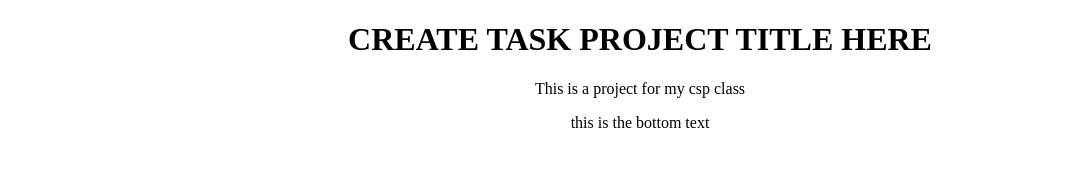
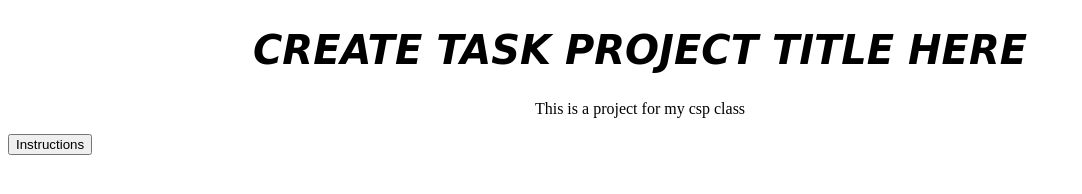
Before and after one commit to JaydenAnokyeCats/TowerBuild, a plain HTML site: page index.html in a window 1280 px wide. Shown: the whole page, without its empty margins (0-1082 px from the left). Drawn offline with Linux system fonts and the light colour scheme.

Commit message:
absoluteley nothing got done. great

```diff
--- a/index.html
+++ b/index.html
@@ -3,17 +3,18 @@
 <head>
     <meta charset="UTF-8">
     <meta name="viewport" content="width=device-width, initial-scale=1.0">
+    <link rel="stylesheet" href="main.css" />
     <title>Document</title>
 </head>
 <body>
+<!-- Intro -->
     <center>
-    <h1>CREATE TASK PROJECT TITLE HERE</h1>
+    <h1 class="projectTitle">CREATE TASK PROJECT TITLE HERE</h1>
     <p>This is a project for my csp class</p>
     </center>
 
-    <div style="position: relative; text-align: center;">
-        <p>this is the bottom text</p>
-    </div>
+    <button>Instructions</button>
+
 
 </body>
 </html>
--- a/main.css
+++ b/main.css
@@ -0,0 +1,19 @@
+.projectTitle {
+    font-style: italic;
+    font-family: cursive;
+    font-size: 40px;
+    font-weight: 700;
+
+}
+
+/* .instructButton {
+
+}
+*/
+
+/* .bottom {
+    text-align: center;
+    position:absolute;
+    bottom: 0;
+}
+*/
```
